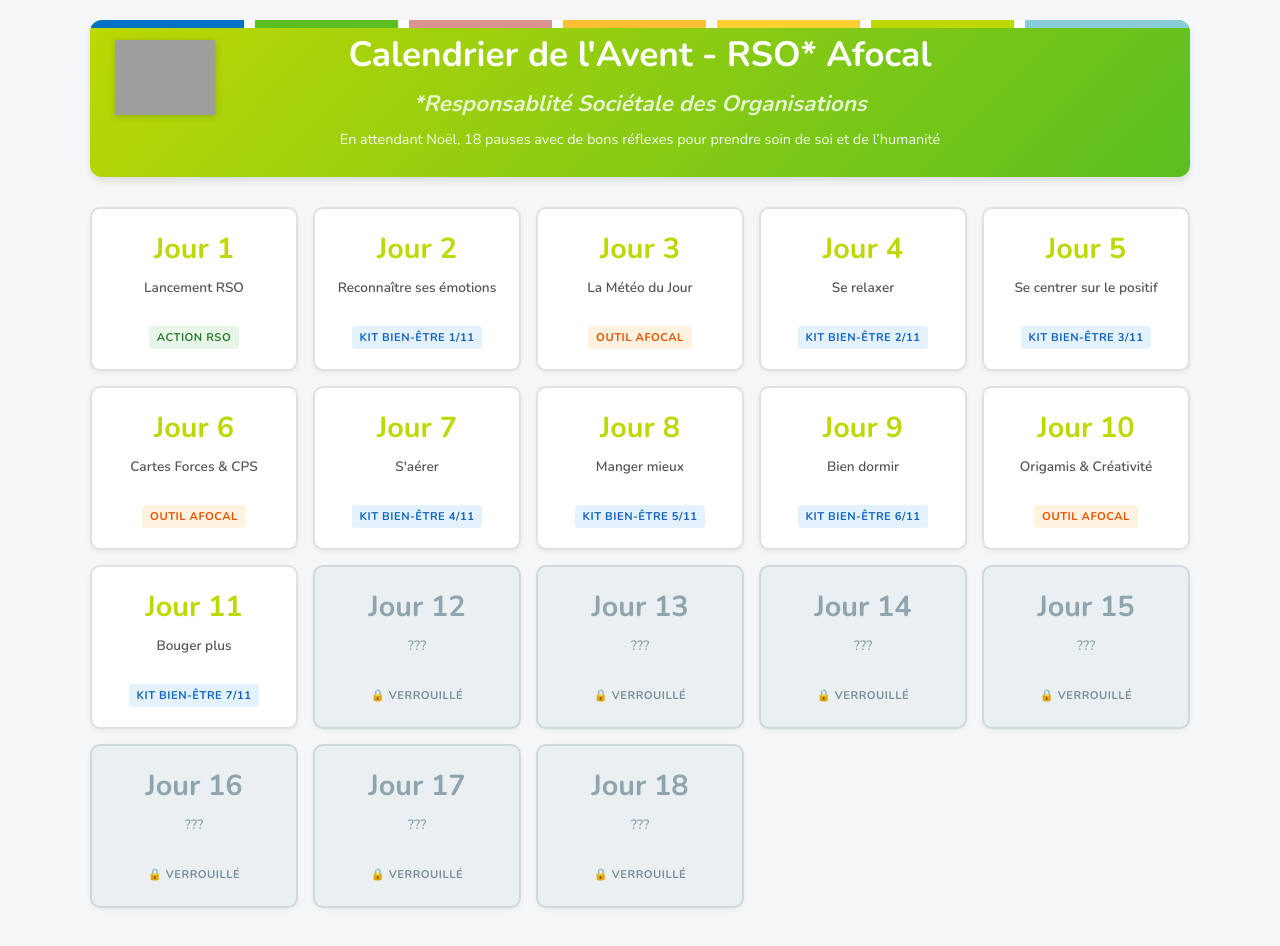
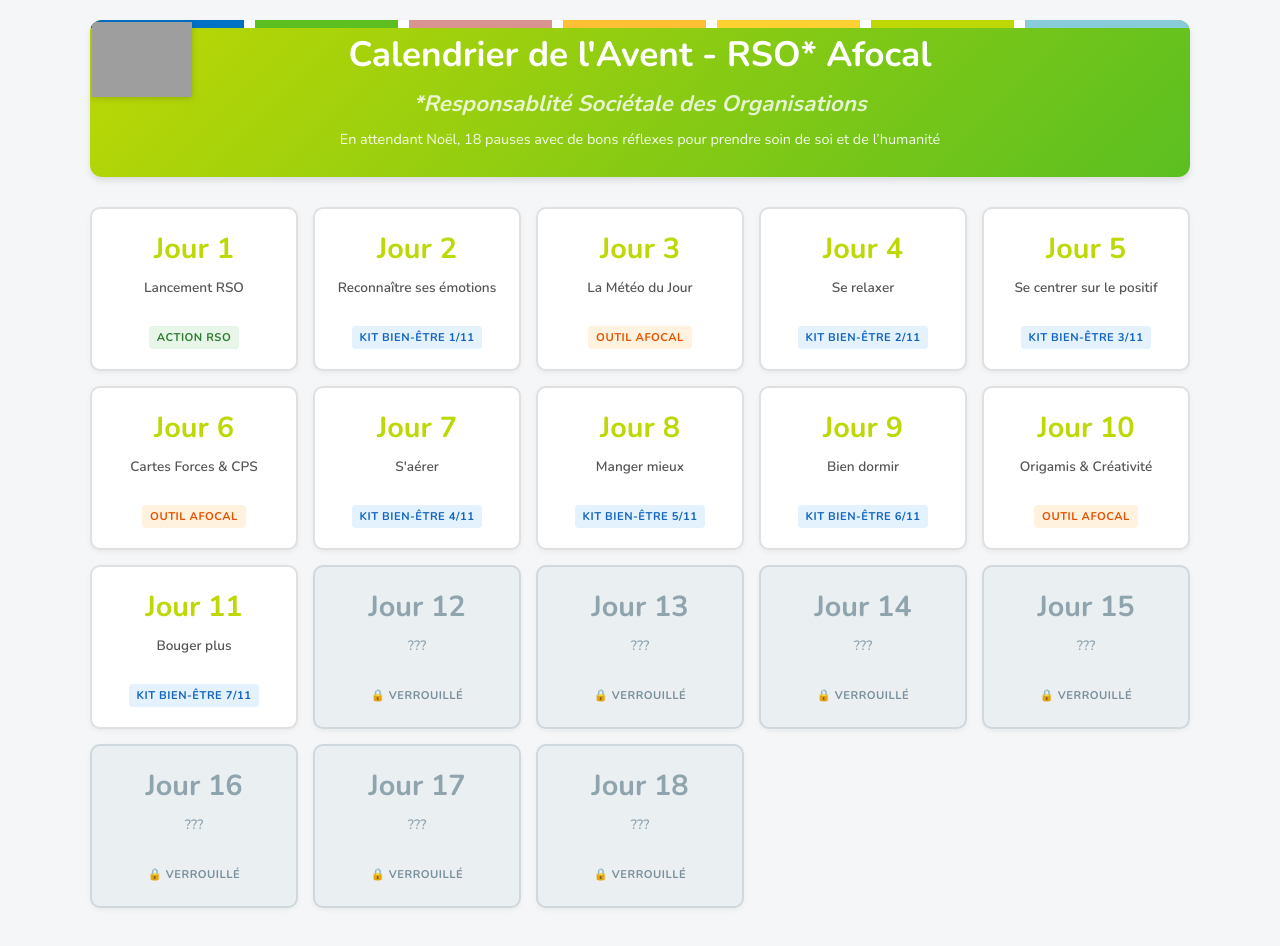
Before and after one commit to antodelavega/antodelavega.github.io, a plain HTML site: page index.html in a window 1280 px wide. Drawn offline with nearby package versions, Linux system fonts and the light colour scheme; grey boxes are pictures that could not be loaded.

Commit message:
modif logo

```diff
--- a/index.html
+++ b/index.html
@@ -74,8 +74,8 @@
 
         .header-logo {
             position: absolute;
-            top: 20px;
-            left: 25px;
+            top: 2px;
+            left: 2px;
             max-height: 75px;
             width: auto;
             background: transparent;
```
